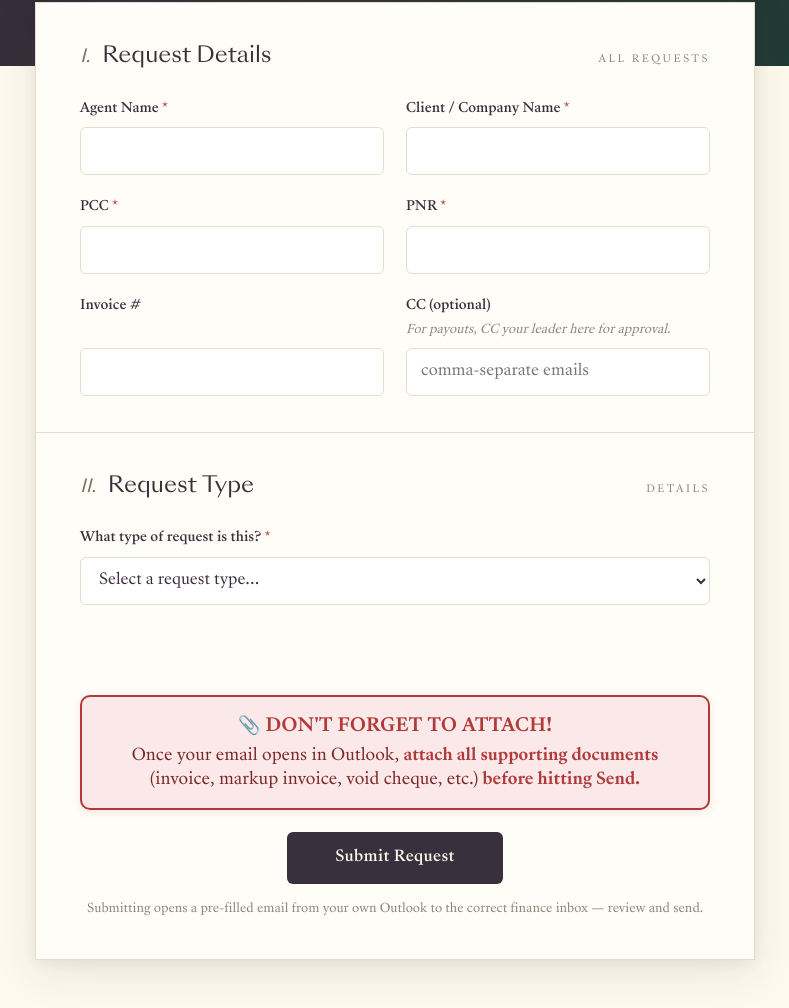
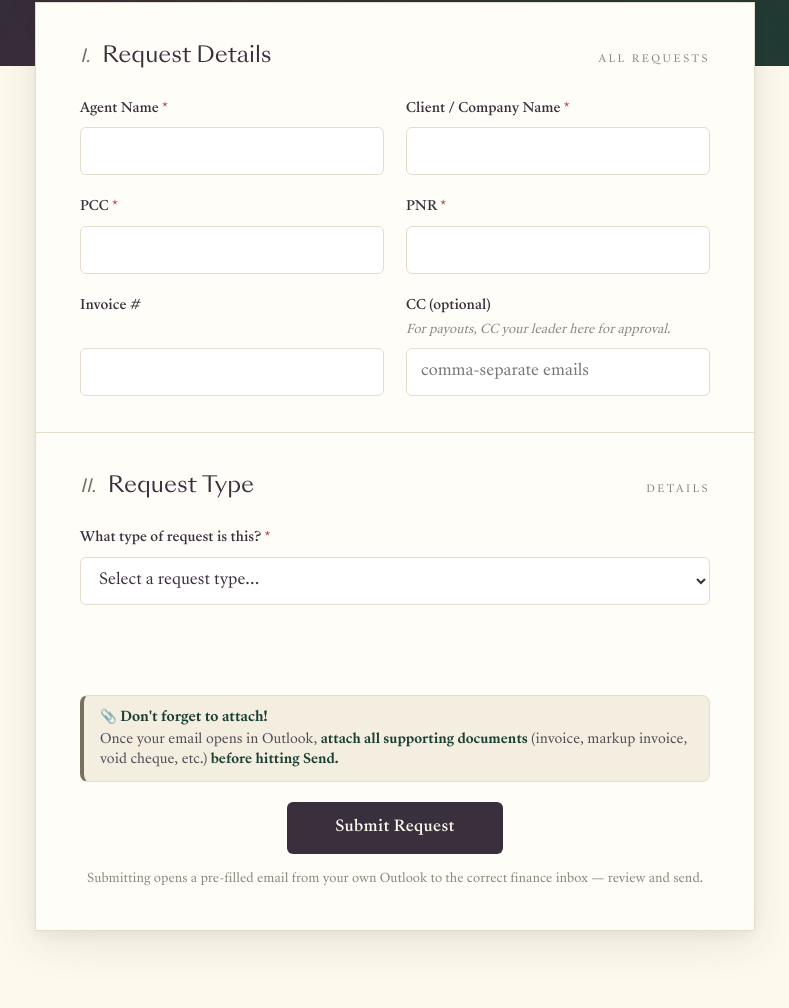
Before and after one commit to NehmanDevelops/Kensington-group-form, a website: page finance-request.html in a window 1280 px wide. Shown: the part 354-1362 px from the top of the page, without its empty margins (245-1034 px from the left). Drawn offline with Linux system fonts and the light colour scheme.

Commit message:
Finance form: soften attach reminder to subtle cream/gold callout, smaller text
Co-Authored-By: Claude Opus 4.8 <noreply@anthropic.com>

```diff
--- a/finance-request.html
+++ b/finance-request.html
@@ -71,9 +71,9 @@
   .submit-btn:active { transform: translateY(1px); }
   .submit-btn:disabled { opacity: 0.6; cursor: default; }
   .footer-note { font-size: 12px; color: var(--ink-mute); margin-top: 16px; line-height: 1.6; }
-  .attach-alert { background: #fbe9e9; border: 2px solid var(--error); border-radius: 10px; padding: 16px 20px; margin-bottom: 22px; font-size: 16px; line-height: 1.5; color: #7a2626; text-align: center; box-shadow: 0 2px 10px rgba(176,58,58,0.12); }
-  .attach-alert .big { display: block; font-size: 18px; font-weight: 700; letter-spacing: 0.02em; color: var(--error); margin-bottom: 4px; text-transform: uppercase; }
-  .attach-alert strong { color: var(--error); }
+  .attach-alert { background: var(--cream); border: 1px solid var(--line); border-left: 4px solid var(--gold); border-radius: 8px; padding: 12px 16px; margin-bottom: 20px; font-size: 13px; line-height: 1.5; color: var(--ink-soft); text-align: left; }
+  .attach-alert .big { display: block; font-size: 13.5px; font-weight: 600; color: var(--gold-deep); margin-bottom: 2px; }
+  .attach-alert strong { color: var(--gold-deep); }
 
   .success { display: none; padding: 72px 44px; text-align: center; }
   .success-icon { width: 56px; height: 56px; border-radius: 50%; background: var(--gold-deep); color: #fff; display: flex; align-items: center; justify-content: center; font-size: 28px; margin: 0 auto 22px; }
```
